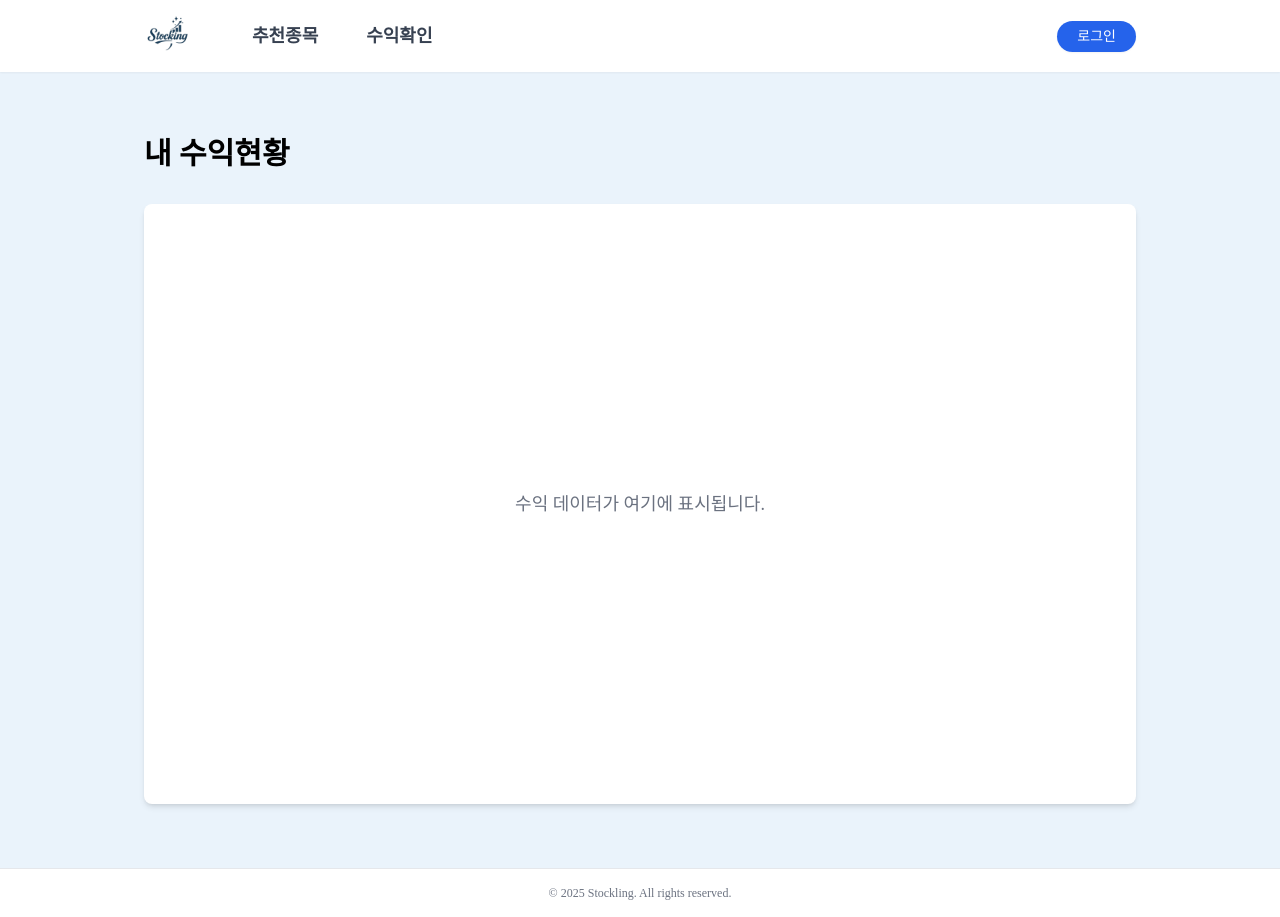
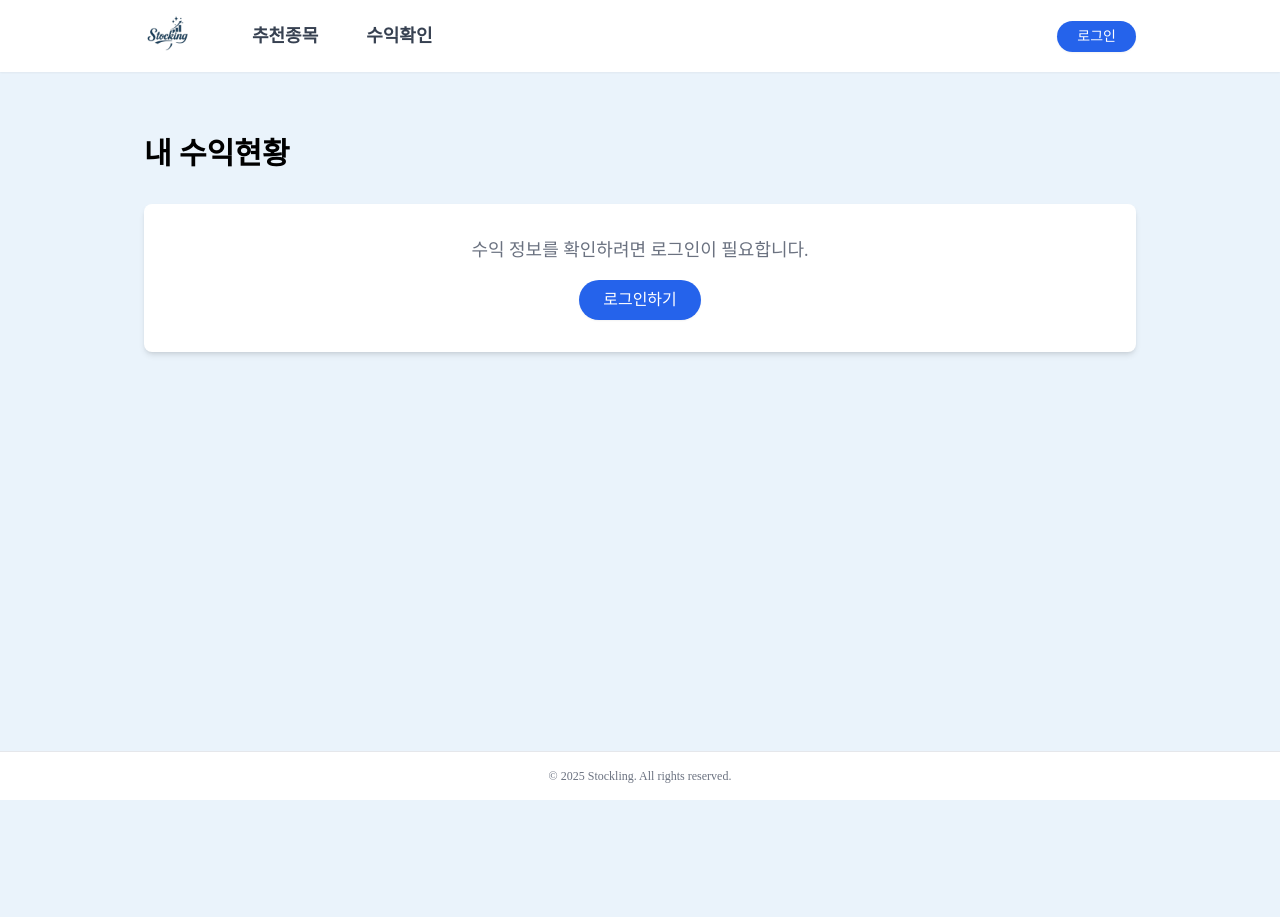
Before and after one commit to stockling/stockling, a FastAPI app: page /profit in a window 1280 px wide. After the commit the page ends 800 px from the top, so only its background shows below. Run offline with FastAPI, Linux system fonts and the light colour scheme; some libraries are stand-ins or nearby versions; some web fonts are replaced.

Commit message:
[feat] 회원가입/로그인, 그리고 약간의 수정

```diff
--- a/templates/index.html
+++ b/templates/index.html
@@ -16,7 +16,7 @@
     <link rel="stylesheet" href="https://cdn.jsdelivr.net/gh/orioncactus/pretendard/dist/web/static/pretendard.css">
 </head>
 
-<body style="font-family: 'Pretendard', 'sans-serif';" class="bg-[#eaf3fb]">
+<body style="font-family: 'Pretendard', 'sans-serif';" class="bg-[#eaf3fb] min-h-screen flex flex-col">
 
     <!-- 헤더 -->
     <header class="w-full bg-white py-3 shadow-sm">
@@ -57,6 +57,7 @@
         </div>
     </header>
 
+    <main class="flex-grow">
         <!-- Hero 섹션 -->
         <section class="bg-[#eaf3fb] py-16">
             <div class="max-w-5xl mx-auto px-4 flex flex-col md:flex-row justify-between items-center">
@@ -168,6 +169,7 @@
                 </div>
             </div>
         </section>
+    </main>
 
     <!-- 푸터 -->
     <footer class="text-xs text-gray-500 text-center px-8 py-4 bg-white border-t">
--- a/templates/picks.html
+++ b/templates/picks.html
@@ -9,7 +9,7 @@
     <link rel="stylesheet" href="https://cdnjs.cloudflare.com/ajax/libs/font-awesome/6.4.2/css/all.min.css">
     <link rel="stylesheet" href="https://cdn.jsdelivr.net/gh/orioncactus/pretendard/dist/web/static/pretendard.css">
 </head>
-<body style="font-family: 'Pretendard', 'sans-serif';" class="bg-[#eaf3fb]">
+<body style="font-family: 'Pretendard', 'sans-serif';" class="bg-[#eaf3fb] min-h-screen flex flex-col">
     <!-- 헤더 -->
     <header class="w-full bg-white py-3 shadow-sm">
         <div class="max-w-5xl mx-auto px-4 flex items-center justify-between">
@@ -50,7 +50,7 @@
     </header>
 
     <!-- 추천종목 섹션 -->
-    <section class="py-16">
+    <section class="py-16 flex-grow">
         <div class="max-w-5xl mx-auto px-4">
             <h1 class="text-3xl font-bold mb-8">
                 오늘의 추천종목
--- a/templates/profit.html
+++ b/templates/profit.html
@@ -9,7 +9,7 @@
     <link rel="stylesheet" href="https://cdnjs.cloudflare.com/ajax/libs/font-awesome/6.4.2/css/all.min.css">
     <link rel="stylesheet" href="https://cdn.jsdelivr.net/gh/orioncactus/pretendard/dist/web/static/pretendard.css">
 </head>
-<body class="bg-[#eaf3fb]" style="font-family: 'Pretendard', 'sans-serif';">
+<body style="font-family: 'Pretendard', 'sans-serif';" class="bg-[#eaf3fb] min-h-screen flex flex-col">
     <!-- 헤더 -->
     <header class="w-full bg-white py-3 shadow-sm">
         <div class="max-w-5xl mx-auto px-4 flex items-center justify-between">
@@ -50,19 +50,30 @@
     </header>
 
     <!-- 수익확인 섹션 -->
-    <section class="py-16">
+    <section class="py-16 flex-grow">
         <div class="max-w-5xl mx-auto px-4">
             <h1 class="text-3xl font-bold mb-8">
                 내 수익현황
             </h1>
 
-            <!-- 수익 데이터 컨테이너 -->
-            <div class="bg-white rounded-lg shadow-md p-8 min-h-[600px] flex items-center justify-center">
-                <!-- 추후 수익 데이터가 이 곳에 표시될 예정입니다 -->
+            {% if user %}
+            <!-- 로그인 시 보여질 내용 (단순화) -->
+            <div id="profitData" class="bg-white rounded-lg shadow-md p-8 min-h-[600px] flex items-center justify-center">
                 <div class="text-center text-gray-500 text-lg">
-                    수익 데이터가 여기에 표시됩니다.
+                    수익 정보가 여기에 표시됩니다. (기능 복구 예정)
                 </div>
             </div>
+            {% else %}
+            <!-- 로그인 필요 메시지 (picks.html과 동일한 구조로 테스트) -->
+            <div class="bg-white rounded-lg shadow-md p-8 text-center">
+                <div class="text-gray-500 text-lg mb-4">
+                    수익 정보를 확인하려면 로그인이 필요합니다.
+                </div>
+                <a href="/login" class="inline-block bg-blue-600 text-white px-6 py-2 rounded-full font-medium hover:bg-blue-700 transition-all duration-200 shadow-sm">
+                    로그인하기
+                </a>
+            </div>
+            {% endif %}
         </div>
     </section>
 
@@ -95,28 +106,18 @@
     </div>
 
     <script>
+        // 스크립트 단순화 (기능 복구 예정)
+        document.addEventListener('DOMContentLoaded', () => {
             // 로그아웃 버튼 이벤트 처리
             const logoutBtn = document.getElementById('logoutBtn');
             if (logoutBtn) {
-            logoutBtn.addEventListener('click', async () => {
-                try {
-                    const response = await fetch('/api/logout', {
-                        method: 'POST',
-                    });
-
-                    if (response.ok) {
-                        alert('로그아웃 되었습니다.');
-                        window.location.href = '/';
-                    } else {
-                        alert('로그아웃에 실패했습니다.');
-                    }
-                } catch (error) {
-                    alert('오류가 발생했습니다.');
-                }
+                logoutBtn.addEventListener('click', () => {
+                    // POST 요청으로 변경 권장
+                    window.location.href = '/logout';
                 });
             }
 
-        // 회원탈퇴 관련 스크립트
+            // 회원탈퇴 관련 스크립트 (기존과 동일)
             const withdrawBtn = document.getElementById('withdrawBtn');
             const withdrawModal = document.getElementById('withdrawModal');
             const cancelWithdrawBtn = document.getElementById('cancelWithdrawBtn');
@@ -142,7 +143,6 @@
                         });
 
                         if (response.status === 204) {
-                        withdrawModal.classList.add('hidden');
                             alert('회원탈퇴가 완료되었습니다.');
                             window.location.href = '/';
                         } else {
@@ -155,7 +155,6 @@
                 });
             }
 
-        // 모달 외부 클릭 시 닫기
             if (withdrawModal) {
                 withdrawModal.addEventListener('click', (e) => {
                     if (e.target === withdrawModal) {
@@ -163,6 +162,7 @@
                     }
                 });
             }
+        });
     </script>
 </body>
 </html>
```
Also changed, not shown: api/schemas.py (+17 -3 lines). Lines whose indentation alone changed are shown as unchanged.
